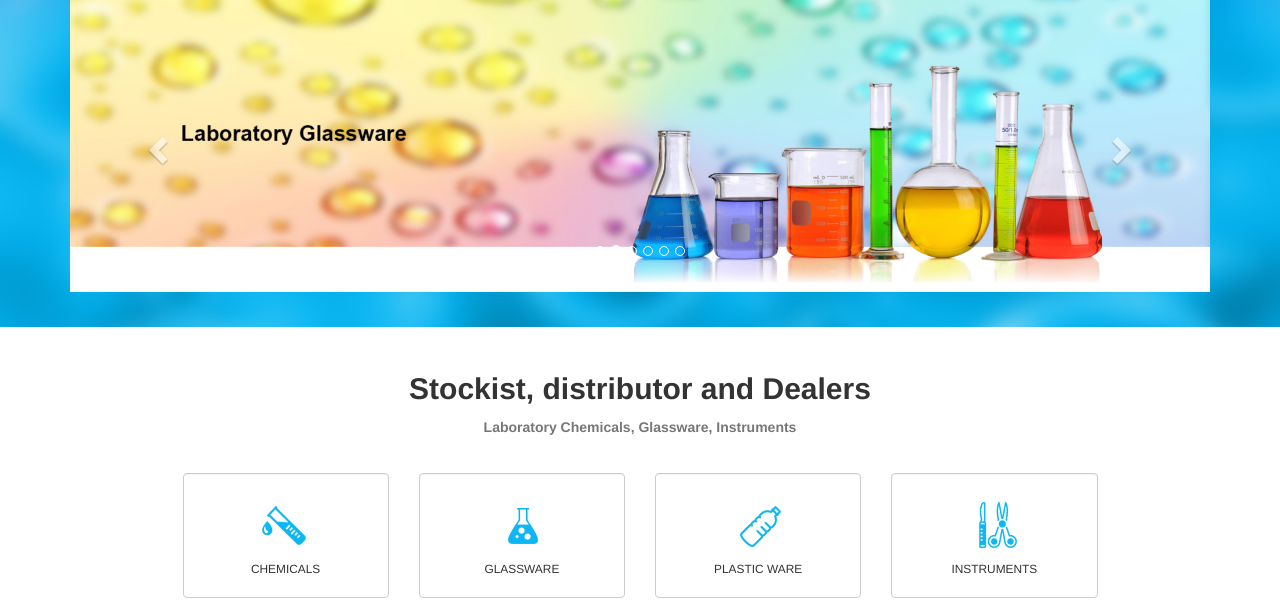
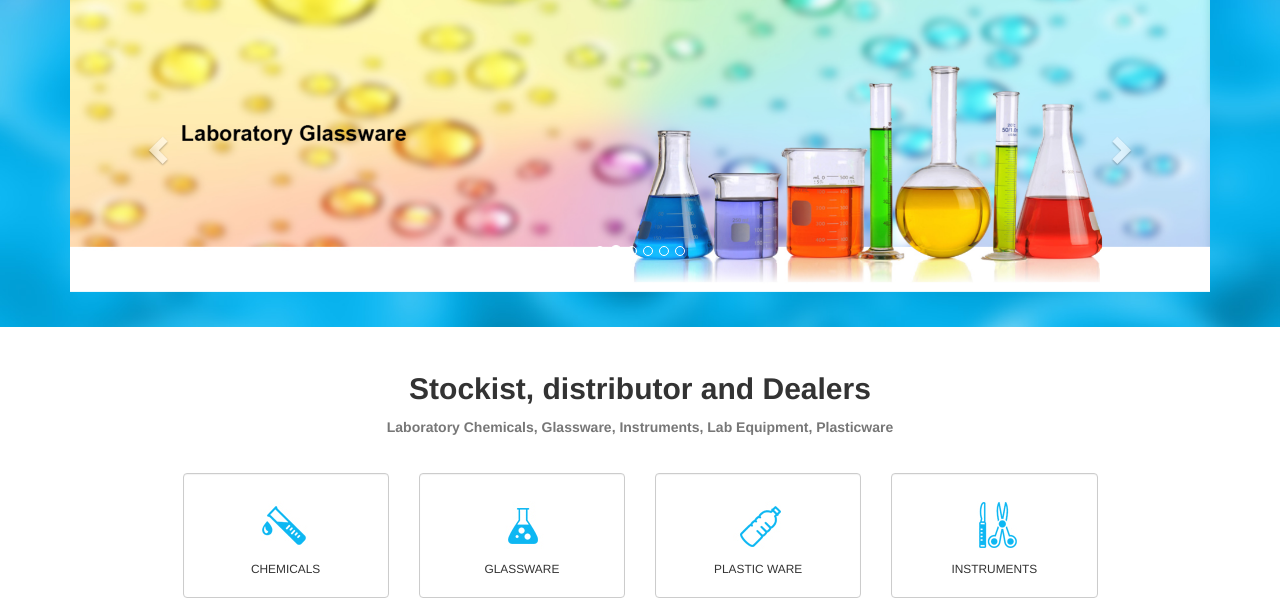
Before and after one commit to dvchary/qualitytraders, a plain HTML site: page index.html in a window 1280 px wide. Shown: the part 151-766 px from the top of the page. Drawn offline with nearby package versions, Linux system fonts and the light colour scheme; files whose address does not match are found by name.

Commit message:
updated services

```diff
--- a/index.html
+++ b/index.html
@@ -96,7 +96,7 @@
       <div class="container mtb">
       <div class="row">
       <div class="col-md-12 text-center mb">
-      <h2>Stockist, distributor and Dealers  <br /><small class="sltxt">Laboratory Chemicals, Glassware, Instruments</small> </h2>
+      <h2>Stockist, distributor and Dealers  <br /><small class="sltxt">Laboratory Chemicals, Glassware, Instruments, Lab Equipment, Plasticware</small> </h2>
 
       </div>
         <div class="col-md-10 col-md-offset-1">
```
